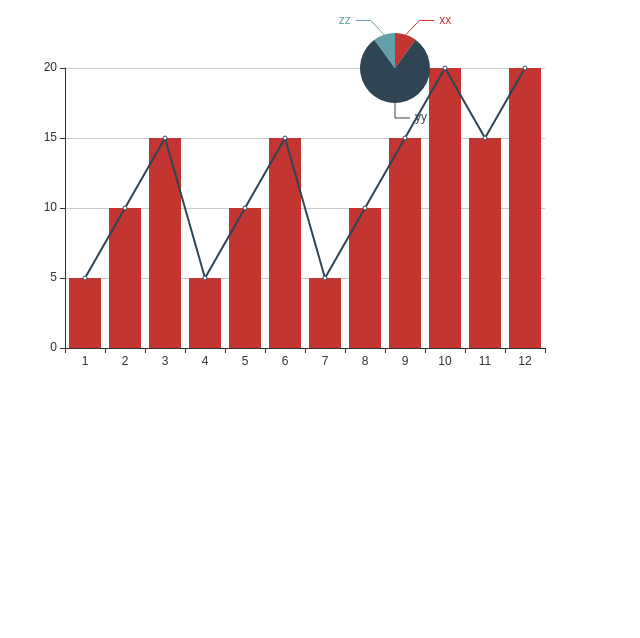
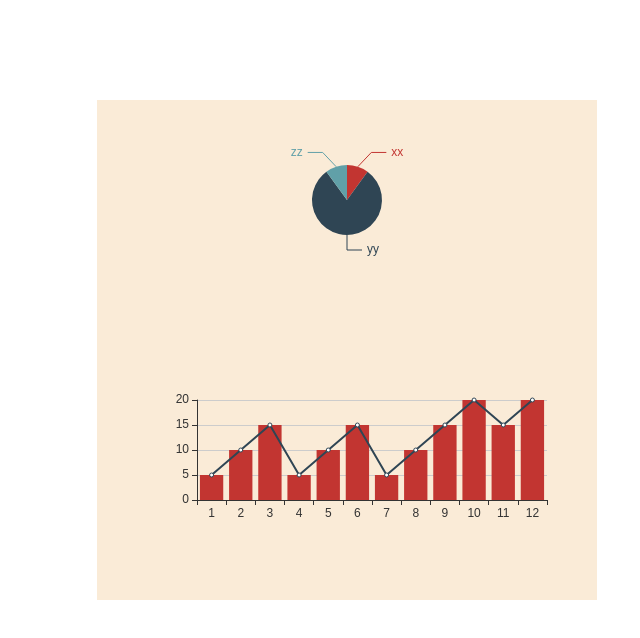
Before and after one commit to dev-jinheekim/study-echarts, a website built with webpack: page index.html in a window 1280 px wide. Shown: the whole page, without its empty margins (3-643 px from the left). Built offline with nearby package versions, Linux system fonts and the light colour scheme.

Commit message:
grid option 을 사용하여 요소 배치

```diff
--- a/index.html
+++ b/index.html
@@ -5,7 +5,18 @@
   <title>ECharts</title>
 </head>
 <body>
-<div id="main" style="width: 600px; height: 400px"></div>
+<style>
+  body {
+    margin: 0;
+  }
+  #main {
+    margin: 100px;
+    width: 500px;
+    height: 500px;
+    background-color: antiquewhite;
+  }
+</style>
+<div id="main"></div>
 <script src="./dist/main.js"></script>
 </body>
 </html>
--- a/src/index.js
+++ b/src/index.js
@@ -11,10 +11,18 @@ const option = {
 // toolbox: {...},
 // dataZoom: [{...}, {...}],
 // visualMap: {...},
-// grid: [{...}],
 // dataset: {
 //   source: [...],
 // },
+grid: [{
+// top
+// right
+// down
+// width
+  left: 100,
+  bottom: 100,
+  height: '20%',
+}],
 xAxis: {
   data: ['1', '2', '3', '4', '5', '6', '7', '8', '9', '10', '11', '12'],
 },
@@ -27,7 +35,7 @@ series: [{
   data: [5, 10, 15, 5, 10, 15, 5, 10, 15, 20, 15, 20]
 }, {
   type: 'pie',
-  center: ['65%', 60],
+  center: ['50%', 100],
   radius: 35,
   data: [
   {name: 'xx', value: 10},
```
